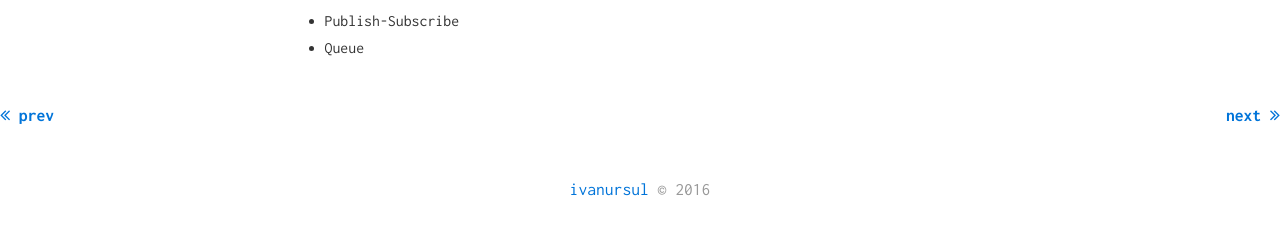
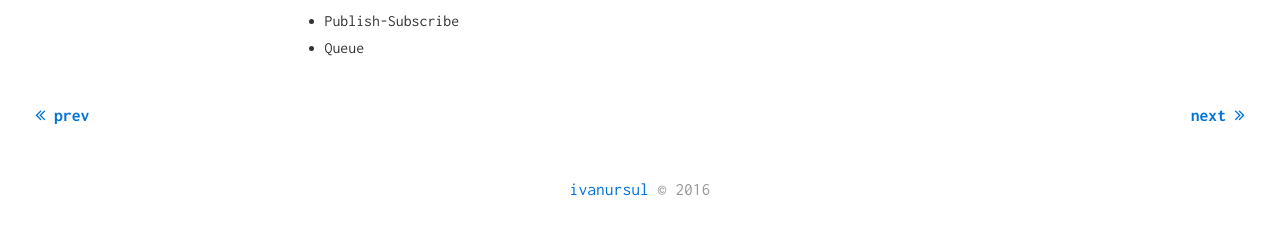
Before and after one commit to ivanursul/ivanursul, a Jekyll site: the page built from _posts/2017-02-25-concurrency-structures.markdown, in a window 1280 px wide. Shown: the part 672-897 px from the top of the page. Built offline with Jekyll 4.4.1, drawn with Linux system fonts in a browser that asks for light colours; comment, search, counter and statistics services are not loaded.

Commit message:
some styling adjustments

```diff
--- a/_sass/post.scss
+++ b/_sass/post.scss
@@ -35,7 +35,7 @@
 
 .posts-nav {
     overflow: hidden;
-	padding-bottom: 2em;
+	padding: 0 2em 2em;
 	.go-to {
 		font-weight: bold;
 		margin-top: 1.5em;
```
